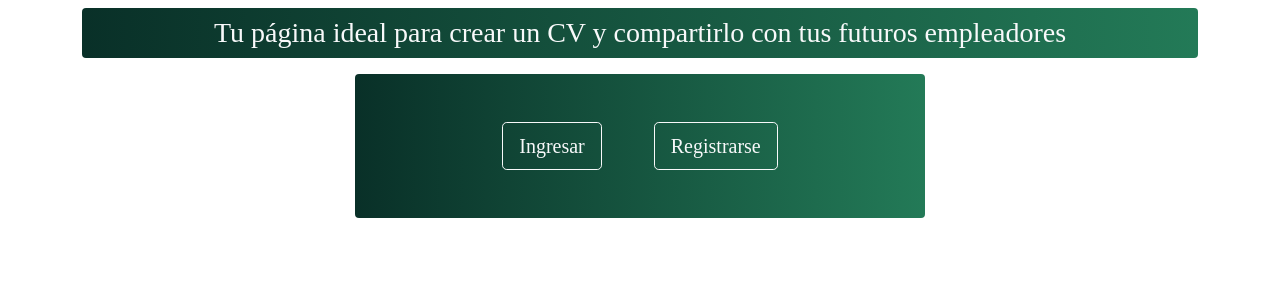
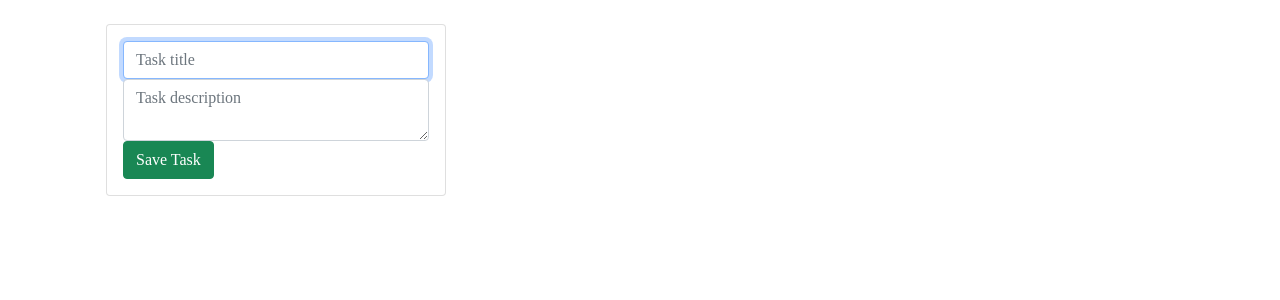
Before and after one commit to alanBonnet/Pufliteros1, a PHP site: page / in a window 1280 px wide. Shown: the part 56-356 px from the top of the page. Run offline with PHP 8.4, Linux system fonts and the light colour scheme; some web fonts are replaced.

Commit message:
agregado de varios archivos y practica php
ademas de importaciones de otros php y conexión a una db

```diff
--- /dev/null
+++ b/core/db.php
@@ -0,0 +1,16 @@
+
+<?php
+    $conexion = mysqli_connect(
+        'localhost',
+        'root',//root es el user de la dba
+        'alan14',//alan14 es el pass de la dba
+        'pufliteros',
+        3306
+
+    );/*
+    if(isset($conexion)){
+        echo "Conectado a la db";
+    }else{
+        echo"No conectado al db";
+    }*/
+?>
--- /dev/null
+++ b/includes/footer.php
@@ -0,0 +1,7 @@
+<script src="https://cdn.jsdelivr.net/npm/bootstrap@5.1.3/dist/js/bootstrap.bundle.min.js" integrity="sha384-ka7Sk0Gln4gmtz2MlQnikT1wXgYsOg+OMhuP+IlRH9sENBO0LRn5q+8nbTov4+1p" crossorigin="anonymous"></script>
+
+<script src="../js/main.js"></script>
+
+</body>
+
+</html>
--- /dev/null
+++ b/includes/header.php
@@ -0,0 +1,37 @@
+<?php include("../core/db.php")/*Acá conecto a la base de datos*/?>
+<!DOCTYPE html>
+<html lang="es">
+
+<head>
+  <meta charset="UTF-8">
+  <meta http-equiv="X-UA-Compatible" content="IE=edge">
+  <meta name="viewport" content="width=device-width, initial-scale=1.0">
+  <title>Pufliteros</title>
+  <link href="https://cdn.jsdelivr.net/npm/bootstrap@5.1.3/dist/css/bootstrap.min.css" rel="stylesheet"
+    integrity="sha384-1BmE4kWBq78iYhFldvKuhfTAU6auU8tT94WrHftjDbrCEXSU1oBoqyl2QvZ6jIW3" crossorigin="anonymous">
+  <link rel="stylesheet" href="https://cdn.jsdelivr.net/npm/bootstrap-icons@1.8.3/font/bootstrap-icons.css">
+  <link rel="stylesheet" href="../style.css">
+</head>
+<body>
+<nav class="navbar navbar-expand-lg navbar-dark bg-orange">
+    <div class="container-fluid">
+      <a class="navbar-brand" href="#">Pufliteros</a>
+      <button class="navbar-toggler" type="button" data-bs-toggle="collapse" data-bs-target="#navbarSupportedContent"
+        aria-controls="navbarSupportedContent" aria-expanded="false" aria-label="Toggle navigation">
+        <span class="navbar-toggler-icon"></span>
+      </button>
+      <div class="collapse navbar-collapse" id="navbarSupportedContent">
+        <ul class="navbar-nav ms-auto me-sm-4 mb-2 mb-lg-0">
+          <li class="nav-item">
+            <a class="nav-link active" aria-current="page" href="#">Inicio</a>
+          </li>
+          <li class="nav-item">
+            <a class="nav-link" href="#">Sobre Nosotros</a>
+          </li>
+          <li class="nav-item">
+            <a class="nav-link" href="#"> </a>
+          </li>
+        </ul>
+      </div>
+    </div>
+  </nav>
--- a/php/index.php
+++ b/php/index.php
@@ -1,25 +1,13 @@
-<!DOCTYPE html>
-<html lang="es">
+<?php include("../core/db.php")/*Acá conecto a la base de datos*/?>
+<?php include("../includes/header.php")/*Acá llamo al <head></head> con un navbar del header.php*/?>
 
-<head>
-  <meta charset="UTF-8">
-  <meta http-equiv="X-UA-Compatible" content="IE=edge">
-  <meta name="viewport" content="width=device-width, initial-scale=1.0">
-  <title>Pufliteros</title>
-  <link href="https://cdn.jsdelivr.net/npm/bootstrap@5.1.3/dist/css/bootstrap.min.css" rel="stylesheet"
-    integrity="sha384-1BmE4kWBq78iYhFldvKuhfTAU6auU8tT94WrHftjDbrCEXSU1oBoqyl2QvZ6jIW3" crossorigin="anonymous">
-  <link rel="stylesheet" href="https://cdn.jsdelivr.net/npm/bootstrap-icons@1.8.3/font/bootstrap-icons.css">
-  <link rel="stylesheet" href="../style.css">
-</head>
+<?php
+  $quieroTareas=true;
+  if($quieroTareas){
+    include('./tareabody.php');
+  }else{
+    include("./inicio.php")/*acá puede entrar el contenido de la página*/;
+  }
+?>
 
-<body>
-  <?php
-    include "./inicio.php";
-   ?>
-  <script src="https://cdn.jsdelivr.net/npm/bootstrap@5.1.3/dist/js/bootstrap.bundle.min.js" integrity="sha384-ka7Sk0Gln4gmtz2MlQnikT1wXgYsOg+OMhuP+IlRH9sENBO0LRn5q+8nbTov4+1p" crossorigin="anonymous"></script>
-
-  <script src="../js/main.js"></script>
-
-</body>
-
-</html>
+<?php include("../includes/footer.php")/*acá entra el final del codigo y los scripts(js)*/?>
--- a/php/inicio.php
+++ b/php/inicio.php
@@ -1,4 +1,5 @@
 <?php
+include("../core/db.php");
 /*
     $saludo = "Ejemplo PHP Mongolito";
     $empleados = array();
@@ -26,28 +27,6 @@
   /*pinto el navbar y luego el content*/
 
   ?>
-  <nav class="navbar navbar-expand-lg navbar-dark bg-orange">
-    <div class="container-fluid">
-      <a class="navbar-brand" href="#">Pufliteros</a>
-      <button class="navbar-toggler" type="button" data-bs-toggle="collapse" data-bs-target="#navbarSupportedContent"
-        aria-controls="navbarSupportedContent" aria-expanded="false" aria-label="Toggle navigation">
-        <span class="navbar-toggler-icon"></span>
-      </button>
-      <div class="collapse navbar-collapse" id="navbarSupportedContent">
-        <ul class="navbar-nav ms-auto me-sm-4 mb-2 mb-lg-0">
-          <li class="nav-item">
-            <a class="nav-link active" aria-current="page" href="#">Inicio</a>
-          </li>
-          <li class="nav-item">
-            <a class="nav-link" href="#">Sobre Nosotros</a>
-          </li>
-          <li class="nav-item">
-            <a class="nav-link" href="#"> </a>
-          </li>
-        </ul>
-      </div>
-    </div>
-  </nav>
 
 
   <div class="container">
@@ -63,7 +42,7 @@
         </div>
       </div>';
       }else{
-
+        /*acá entraría lo que debería aparecer en caso de que el usuario ya esté logeado*/
       }
     ?>
   </div>
--- /dev/null
+++ b/php/tareabody.php
@@ -0,0 +1,31 @@
+<div class="container p-4">
+    <div class="row mx-auto">
+            <div class="col-md-4">
+                <div class="card card-body">
+                    <form action="../controllers/guardarTarea.php" method="POST">
+                        <div class="form-group">
+                            <input
+                                type="text"
+                                name="title"
+                                id=""
+                                class="form-control"
+                                placeholder="Task title"
+                                autofocus>
+
+                        </div>
+                        <div class="form-group">
+                            <textarea name="description" id=""
+                            rows="2" class="form-control"
+                            placeholder="Task description"></textarea>
+                        </div>
+                        <input type="submit" value="Save Task" class="btn btn-success btn-block" name="save_task">
+                    </form>
+                </div>
+            </div>
+            <div class="col-md-8"></div>
+
+            <div class="col-md-4"></div>
+            <div class="col-md-8"></div>
+        </div>
+    </div>
+</div>
```
Also changed, not shown: controllers/guardarTarea.php (added, +19 -0 lines), controllers/editarTarea.php (added), controllers/eliminarTarea.php (added).
